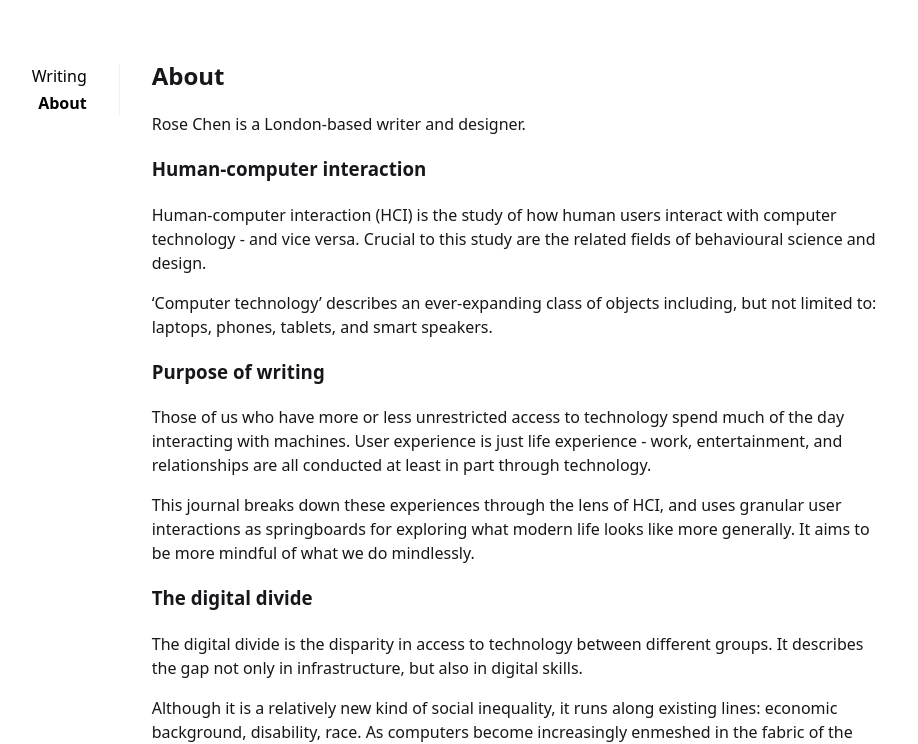
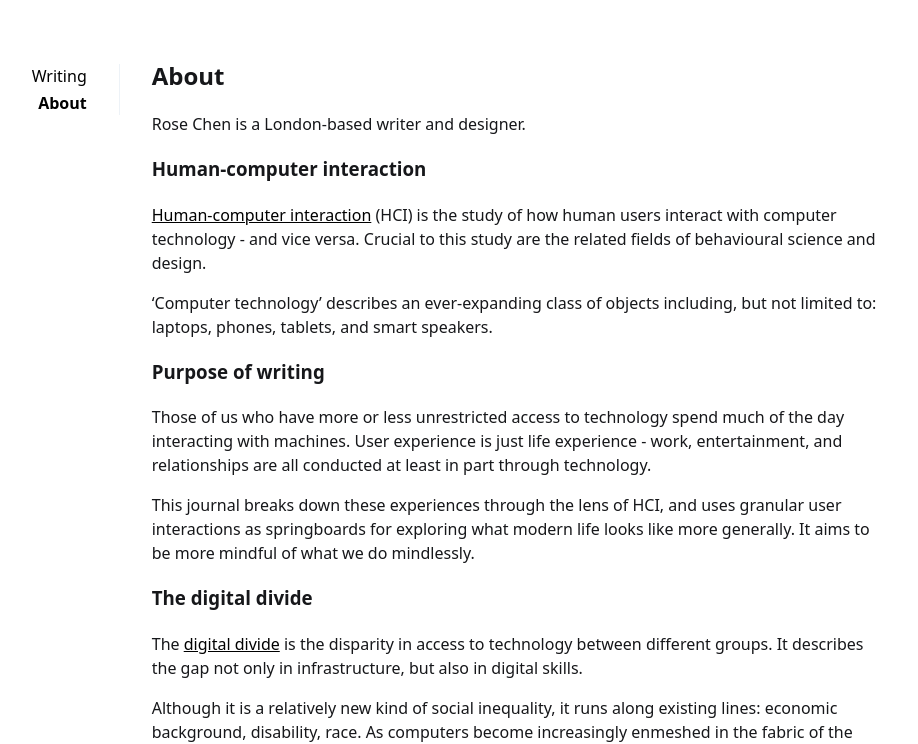
Before and after one commit to roseche/roseche.github.io, a Jekyll site: the page built from _pages/about.md, in a window 1280 px wide. Shown: the top 744 px of the page, without its empty margins (201-1119 px from the left). Built offline with Jekyll 4.4.1, drawn with Linux system fonts in a browser that asks for light colours; part of the change alters nothing that is shown.

```diff
--- a/_pages/about.md
+++ b/_pages/about.md
@@ -7,7 +7,7 @@ Rose Chen is a London-based writer and designer.
 
 ### Human-computer interaction
 
-Human-computer interaction (HCI) is the study of how human users interact with computer technology - and vice versa. Crucial to this study are the related fields of behavioural science and design.
+[Human-computer interaction](https://en.wikipedia.org/wiki/Human%E2%80%93computer_interaction) (HCI) is the study of how human users interact with computer technology - and vice versa. Crucial to this study are the related fields of behavioural science and design.
 
 'Computer technology' describes an ever-expanding class of objects including, but not limited to: laptops, phones, tablets, and smart speakers.
 
@@ -19,8 +19,8 @@ This journal breaks down these experiences through the lens of HCI, and uses gra
 
 ### The digital divide
 
-The digital divide is the disparity in access to technology between different groups. It describes the gap not only in infrastructure, but also in digital skills.
+The [digital divide](https://en.wikipedia.org/wiki/Digital_divide) is the disparity in access to technology between different groups. It describes the gap not only in infrastructure, but also in digital skills.
 
 Although it is a relatively new kind of social inequality, it runs along existing lines: economic background, disability, race. As computers become increasingly enmeshed in the fabric of the world, we need to consider the impact of the digital divide on global inequality and the psychology of privilege.
 
-![Symbolism](symbolism.png)
+![Photograph of worn, everyday objects](symbolism.png)
```
